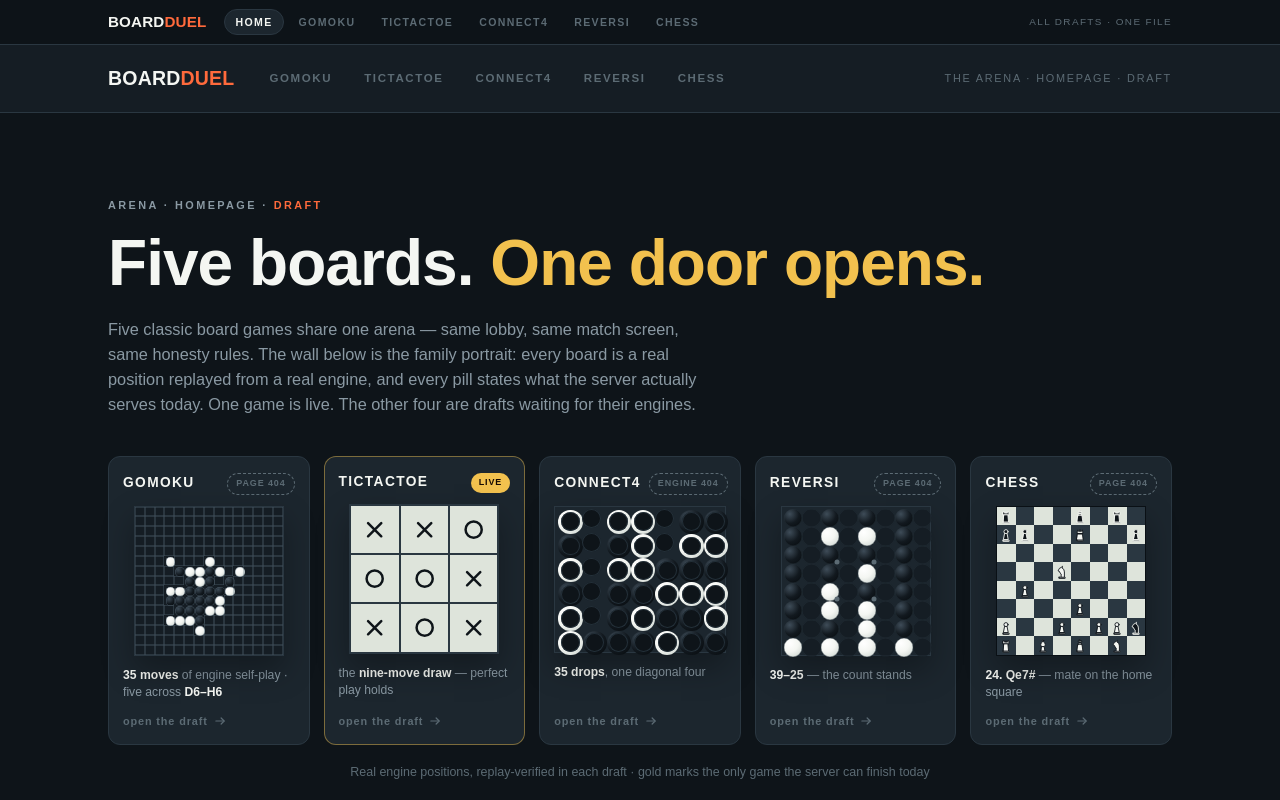
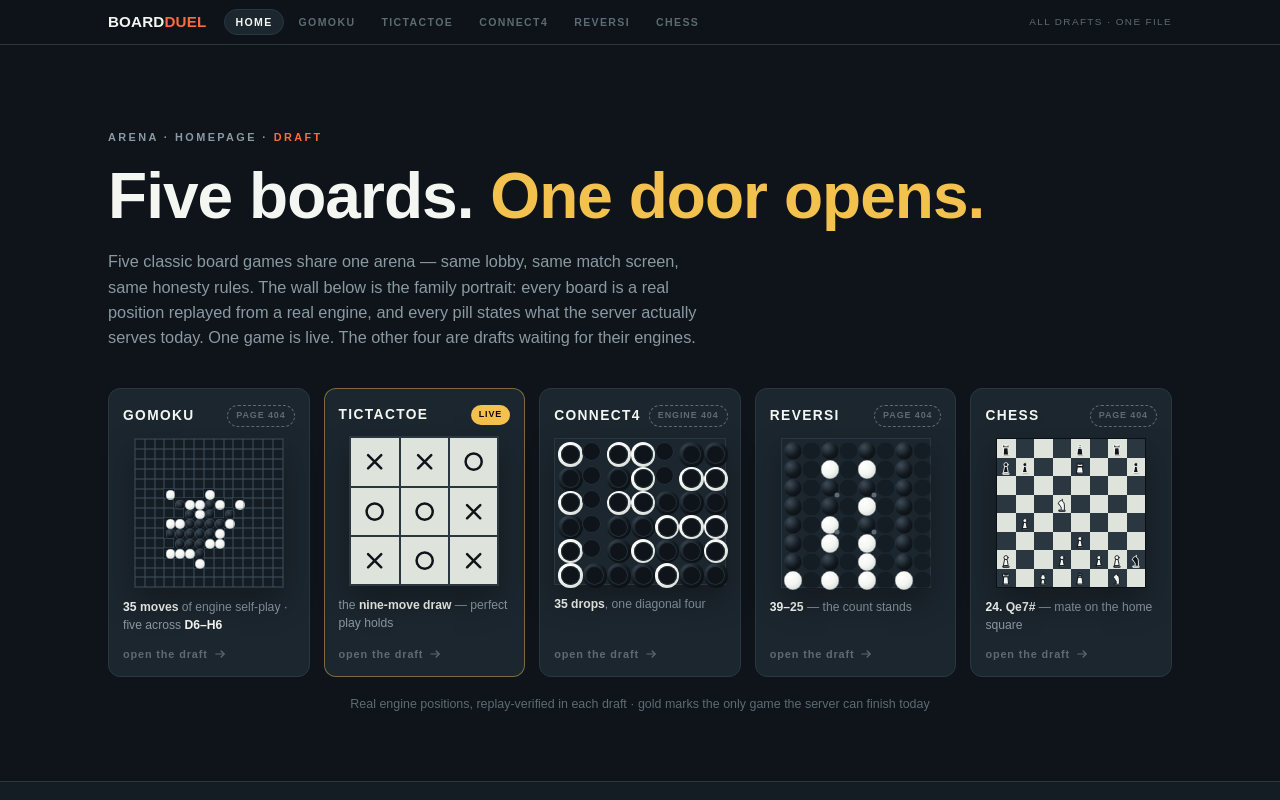
Before and after one commit to eyetoolkit/boardduel-web, a website built with Vite: page index.html in a window 1280 px wide. Shown: the top 800 px of the page. Built offline with nearby package versions, Linux system fonts and the light colour scheme.

Commit message:
fix(boardduel): 去除每个 section 内嵌的 .mast（保留全局 gnav 作为唯一 header）
设计稿单 HTML 多 section 时每个 section 自带 .mast（含 wordmark + switcher + tag）做内嵌标题，但作为独立 MPA 入口时与全局 gnav（顶部 sticky nav）重复，导致'BOARDDUEL / HOME / GOMOKU ...'显示两次。

修法：保留 gnav 作为唯一 header，剥掉每个 section 的 .mast（页面定位信息靠 section kick 保留）

```diff
--- a/index.html
+++ b/index.html
@@ -35,13 +35,7 @@
 
 
 <!-- MAST -->
-<div class="mast"><div class="wrap">
-  <div class="wordmark">BOARD<span>DUEL</span></div>
-  <nav class="switcher">
-    <a href="#home-pg-gomoku">GOMOKU</a><a href="#home-pg-ttt">TICTACTOE</a><a href="#home-pg-c4">CONNECT4</a><a href="#home-pg-rev">REVERSI</a><a href="#home-pg-chess">CHESS</a>
-  </nav>
-  <div class="tag">the arena · homepage · draft</div>
-</div></div>
+
 
 <!-- HERO + WALL -->
 <section class="hero" id="home-top"><div class="wrap">
```
Also changed, not shown: games/chess/index.html (+1 -7 lines), games/connect4/index.html (+1 -7 lines), games/gomoku/index.html (+1 -7 lines), games/reversi/index.html (+1 -7 lines), games/tictactoe/index.html (+1 -7 lines).
